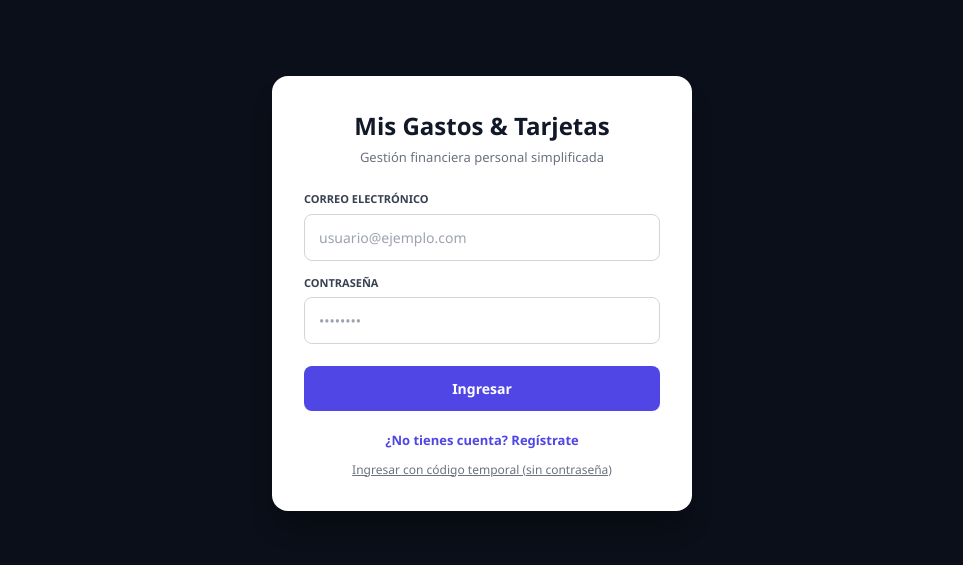
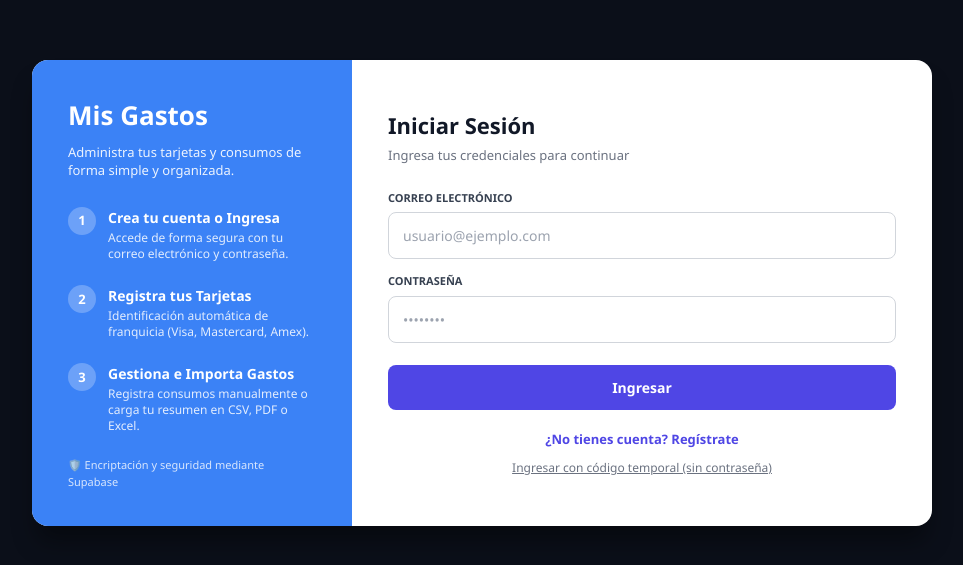
Before and after one commit to juanmatiassarmiento-bit/Gastos, a React (Vite) app: page / in a window 1280 px wide. Shown: the part 107-672 px from the top of the page, without its empty margins (158-1121 px from the left). Built offline with nearby package versions, Linux system fonts and the light colour scheme.

Commit message:
agregar de nuevo el color de interfaz previa

```diff
--- a/src/App.jsx
+++ b/src/App.jsx
@@ -57,12 +57,10 @@ export default function App() {
   // INICIALIZACIÓN Y LISTENERS DE SUPABASE
   // ------------------------------------------
   useEffect(() => {
-    // Obtener sesión inicial
     supabase.auth.getSession().then(({ data: { session } }) => {
       setSession(session);
     });
 
-    // Escuchar cambios de estado de autenticación
     const { data: { subscription } } = supabase.auth.onAuthStateChange((event, session) => {
       setSession(session);
       if (event === 'PASSWORD_RECOVERY') {
@@ -73,7 +71,6 @@ export default function App() {
     return () => subscription.unsubscribe();
   }, []);
 
-  // Cargar datos cuando se inicia sesión
   useEffect(() => {
     if (session?.user) {
       fetchCards();
@@ -81,14 +78,12 @@ export default function App() {
     }
   }, [session]);
 
-  // Actualizar tarjeta por defecto seleccionada en formulario de consumo
   useEffect(() => {
     if (cards.length > 0 && !manualCardId) {
       setManualCardId(cards[0].id);
     }
   }, [cards, manualCardId]);
 
-  // Manejo del stream de video para la cámara
   useEffect(() => {
     let stream = null;
     if (cameraOpen && cameraVideoRef.current) {
@@ -215,7 +210,7 @@ export default function App() {
   };
 
   // ------------------------------------------
-  // MANEJO DE TARJETAS
+  // MANEJO DE TARJETAS Y GASTOS
   // ------------------------------------------
   const detectBrand = (number) => {
     const clean = number.replace(/\D/g, '');
@@ -322,9 +317,6 @@ export default function App() {
     }
   };
 
-  // ------------------------------------------
-  // MANEJO DE GASTOS
-  // ------------------------------------------
   const handleAddExpense = async (e) => {
     e.preventDefault();
     if (!description || !amount || !manualCardId) {
@@ -344,7 +336,7 @@ export default function App() {
       const { data, error } = await supabase.from('expenses').insert([newExpense]).select();
       if (error) throw error;
 
-      setExpenses([ ...(data || []), ...expenses ]);
+      setExpenses([...(data || []), ...expenses]);
       setDescription('');
       setAmount('');
     } catch (err) {
@@ -362,9 +354,6 @@ export default function App() {
     }
   };
 
-  // ------------------------------------------
-  // PARSER E IMPORTACIÓN DE RESÚMENES
-  // ------------------------------------------
   const handleImportFile = async (e) => {
     const file = e.target.files[0];
     if (!file) return;
@@ -379,7 +368,6 @@ export default function App() {
       for (let line of lines) {
         if (!line.trim()) continue;
 
-        // Expresión regular para capturar descripción y montos (Formatos CSV/Texto común)
         const match = line.match(/(.*?)[,;\t]+(\$?\s*\d+[\.,]?\d*)/);
         if (match) {
           const desc = match[1].replace(/["']/g, '').trim();
@@ -414,7 +402,6 @@ export default function App() {
     }
   };
 
-  // Cálculos para la vista
   const filteredExpenses = selectedCardId === 'all'
     ? expenses
     : expenses.filter((exp) => exp.card_id === selectedCardId);
@@ -422,15 +409,65 @@ export default function App() {
   const totalSpent = filteredExpenses.reduce((acc, curr) => acc + (Number(curr.amount) || 0), 0);
 
   // ------------------------------------------
-  // VISTA: LOGIN / REGISTRO / RECUPERACIÓN
+  // VISTA: LOGIN / REGISTRO CON BARRA LATERAL
   // ------------------------------------------
   if (!session) {
     return (
-      <div style={{ minHeight: '100vh', background: '#0b0f19', display: 'flex', alignItems: 'center', justifyContent: 'center', padding: '16px', fontFamily: 'Segoe UI, sans-serif' }}>
-        <div style={{ width: '100%', maxWidth: 420, background: '#ffffff', borderRadius: 16, padding: 32, boxShadow: '0 20px 25px -5px rgba(0,0,0,0.3)' }}>
-          <div style={{ textAlign: 'center', marginBottom: 24 }}>
-            <h2 style={{ fontSize: 24, fontWeight: 800, color: '#111827', margin: 0 }}>Mis Gastos & Tarjetas</h2>
-            <p style={{ fontSize: 13, color: '#6b7280', marginTop: 4 }}>Gestión financiera personal simplificada</p>
+      <div style={{ minHeight: '100vh', background: '#0b0f19', display: 'flex', alignItems: 'center', justifyContent: 'center', padding: '20px', fontFamily: 'Segoe UI, sans-serif' }}>
+        <div style={{ display: 'flex', width: '100%', maxWidth: '900px', background: '#ffffff', borderRadius: '16px', overflow: 'hidden', boxShadow: '0 20px 25px -5px rgba(0, 0, 0, 0.4)' }}>
+
+          {/* LATERAL AZUL CON PASOS */}
+          <div style={{ backgroundColor: '#3b82f6', color: '#ffffff', padding: '36px', width: '320px', display: 'flex', flexDirection: 'column', justifyContent: 'space-between', flexShrink: 0 }}>
+            <div>
+              <h2 style={{ margin: 0, fontSize: '26px', fontWeight: 800 }}>Mis Gastos</h2>
+              <p style={{ fontSize: '13px', opacity: 0.9, marginTop: '8px', marginBottom: '28px', lineHeight: 1.4 }}>
+                Administra tus tarjetas y consumos de forma simple y organizada.
+              </p>
+
+              <div style={{ display: 'flex', flexDirection: 'column', gap: '24px' }}>
+                <div style={{ display: 'flex', gap: '12px', alignItems: 'flex-start' }}>
+                  <div style={{ width: '28px', height: '28px', borderRadius: '50%', backgroundColor: 'rgba(255, 255, 255, 0.25)', display: 'flex', justifyContent: 'center', alignItems: 'center', fontWeight: 'bold', fontSize: '13px', flexShrink: 0 }}>1</div>
+                  <div>
+                    <h4 style={{ margin: 0, fontSize: '14px', fontWeight: '700' }}>Crea tu cuenta o Ingresa</h4>
+                    <p style={{ margin: '2px 0 0 0', fontSize: '12px', opacity: 0.85, lineHeight: 1.3 }}>Accede de forma segura con tu correo electrónico y contraseña.</p>
+                  </div>
+                </div>
+
+                <div style={{ display: 'flex', gap: '12px', alignItems: 'flex-start' }}>
+                  <div style={{ width: '28px', height: '28px', borderRadius: '50%', backgroundColor: 'rgba(255, 255, 255, 0.25)', display: 'flex', justifyContent: 'center', alignItems: 'center', fontWeight: 'bold', fontSize: '13px', flexShrink: 0 }}>2</div>
+                  <div>
+                    <h4 style={{ margin: 0, fontSize: '14px', fontWeight: '700' }}>Registra tus Tarjetas</h4>
+                    <p style={{ margin: '2px 0 0 0', fontSize: '12px', opacity: 0.85, lineHeight: 1.3 }}>Identificación automática de franquicia (Visa, Mastercard, Amex).</p>
+                  </div>
+                </div>
+
+                <div style={{ display: 'flex', gap: '12px', alignItems: 'flex-start' }}>
+                  <div style={{ width: '28px', height: '28px', borderRadius: '50%', backgroundColor: 'rgba(255, 255, 255, 0.25)', display: 'flex', justifyContent: 'center', alignItems: 'center', fontWeight: 'bold', fontSize: '13px', flexShrink: 0 }}>3</div>
+                  <div>
+                    <h4 style={{ margin: 0, fontSize: '14px', fontWeight: '700' }}>Gestiona e Importa Gastos</h4>
+                    <p style={{ margin: '2px 0 0 0', fontSize: '12px', opacity: 0.85, lineHeight: 1.3 }}>Registra consumos manualmente o carga tu resumen en CSV, PDF o Excel.</p>
+                  </div>
+                </div>
+              </div>
+            </div>
+
+            <div style={{ fontSize: '11px', opacity: 0.8, marginTop: '24px' }}>
+              🛡️ Encriptación y seguridad mediante Supabase
+            </div>
+          </div>
+
+          {/* FORMULARIO DE AUTENTICACIÓN */}
+          <div style={{ flex: 1, padding: '36px', display: 'flex', flexDirection: 'column', justifyContent: 'center' }}>
+            <div style={{ marginBottom: 24 }}>
+              <h3 style={{ fontSize: 22, fontWeight: 800, color: '#111827', margin: 0 }}>
+                {authMode === 'login' && 'Iniciar Sesión'}
+                {authMode === 'signup' && 'Crear Cuenta'}
+                {authMode === 'reset' && 'Recuperar Contraseña'}
+                {authMode === 'otp' && 'Acceso por Código'}
+              </h3>
+              <p style={{ fontSize: 13, color: '#6b7280', marginTop: 4 }}>
+                Ingresa tus credenciales para continuar
+              </p>
             </div>
 
             {authMessage && (
@@ -493,7 +530,6 @@ export default function App() {
               </button>
             </form>
 
-          {/* Botones de navegación de modos */}
             <div style={{ marginTop: 20, display: 'flex', flexDirection: 'column', gap: 10, alignment: 'center', fontSize: 13, textAlign: 'center' }}>
               {authMode !== 'login' && (
                 <button
@@ -525,6 +561,8 @@ export default function App() {
                 </button>
               )}
             </div>
+          </div>
+
         </div>
       </div>
     );
@@ -589,7 +627,7 @@ export default function App() {
         </button>
       </header>
 
-      {/* Modal Cámara de Verificación */}
+      {/* Modal Cámara */}
       {cameraOpen && (
         <div style={{ position: 'fixed', top: 0, left: 0, right: 0, bottom: 0, background: 'rgba(0,0,0,0.8)', zIndex: 100, display: 'flex', alignItems: 'center', justifyContent: 'center', padding: 16 }}>
           <div style={{ background: '#fff', padding: 24, borderRadius: 16, maxWidth: 480, width: '100%', textAlign: 'center' }}>
@@ -690,7 +728,7 @@ export default function App() {
           </div>
         </section>
 
-        {/* SECCIÓN 2: FORMULARIO NUEVA TARJETA & GASTO MANUAL */}
+        {/* SECCIÓN 2: FORMULARIOS */}
         <div style={{ display: 'grid', gridTemplateColumns: 'repeat(auto-fit, minmax(320px, 1fr))', gap: 24 }}>
 
           {/* Registrar Tarjeta */}
@@ -707,7 +745,7 @@ export default function App() {
               <div style={{ display: 'flex', gap: 8 }}>
                 <input
                   type="text"
-                  placeholder="Número de Tarjeta (16 dígitos)"
+                  placeholder="Número de Tarjeta (12345678...)"
                   value={cardNumber}
                   onChange={handleCardNumberChange}
                   style={{ flex: 1, padding: '10px', borderRadius: 6, border: '1px solid #d1d5db', fontSize: 13 }}
@@ -719,7 +757,7 @@ export default function App() {
               <div style={{ display: 'flex', gap: 8 }}>
                 <input
                   type="text"
-                  placeholder="MM/AA"
+                  placeholder="MM/AA (ej: 07/08)"
                   value={expDate}
                   onChange={handleExpDateChange}
                   style={{ width: '50%', padding: '10px', borderRadius: 6, border: '1px solid #d1d5db', fontSize: 13 }}
@@ -734,8 +772,7 @@ export default function App() {
                 />
               </div>
 
-              {/* Botones de Verificación Requerida */}
-              <div style={{ marginTop: 4 }}>
+              <div>
                 <label style={{ fontSize: 11, fontWeight: 700, color: '#4b5563', display: 'block', marginBottom: 6 }}>
                   VERIFICACIÓN OBLIGATORIA:
                 </label>
@@ -766,7 +803,7 @@ export default function App() {
             </form>
           </section>
 
-          {/* Cargar Gasto Manual */}
+          {/* Cargar Consumo Manual */}
           <section style={{ background: '#ffffff', padding: 20, borderRadius: 12, boxShadow: '0 1px 3px rgba(0,0,0,0.1)' }}>
             <h3 style={{ fontSize: 16, fontWeight: 700, marginTop: 0, marginBottom: 16 }}>Cargar Consumo Manual</h3>
             <form onSubmit={handleAddExpense} style={{ display: 'flex', flexDirection: 'column', gap: 12 }}>
@@ -794,7 +831,7 @@ export default function App() {
                 <option value="Alimentación">Alimentación</option>
                 <option value="Servicios">Servicios</option>
                 <option value="Entretenimiento">Entretenimiento</option>
-                <option value="Tecnología">Tecnología</option>
+                <option value="Transporte">Transporte</option>
               </select>
               <select
                 value={manualCardId}
@@ -809,87 +846,62 @@ export default function App() {
               </select>
               <button
                 type="submit"
-                disabled={cards.length === 0}
-                style={{ padding: '10px', background: cards.length === 0 ? '#9ca3af' : '#4f46e5', color: '#fff', border: 'none', borderRadius: 6, fontWeight: 600, cursor: cards.length === 0 ? 'not-allowed' : 'pointer' }}
+                style={{ padding: '10px', background: '#4f46e5', color: '#fff', border: 'none', borderRadius: 6, fontWeight: 600, cursor: 'pointer', marginTop: 8 }}
               >
-                {cards.length === 0 ? 'Agrega una tarjeta primero' : 'Agregar Consumo'}
+                Agregar Consumo
               </button>
             </form>
           </section>
+
         </div>
 
-        {/* SECCIÓN 3: IMPORTACIÓN DE ARCHIVOS & TABLA DE MOVIMIENTOS */}
+        {/* SECCIÓN 3: TABLA DE GASTOS E IMPORTACIÓN */}
         <section style={{ background: '#ffffff', padding: 20, borderRadius: 12, boxShadow: '0 1px 3px rgba(0,0,0,0.1)' }}>
-          <div style={{ display: 'flex', justifyContent: 'space-between', alignItems: 'center', marginBottom: 16, flexWrap: 'wrap', gap: 12 }}>
-            <h3 style={{ fontSize: 16, fontWeight: 700, margin: 0 }}>Historial de Consumos</h3>
-
-            {/* Input para importar resúmenes */}
+          <div style={{ display: 'flex', justifyContent: 'space-between', alignItems: 'center', marginBottom: 16 }}>
+            <h3 style={{ fontSize: 16, fontWeight: 700, margin: 0 }}>Listado de Consumos</h3>
             <div>
-              <label
-                htmlFor="file-import"
-                style={{ padding: '8px 14px', background: importing ? '#9ca3af' : '#3b82f6', color: '#fff', borderRadius: 6, fontSize: 12, fontWeight: 600, cursor: importing ? 'wait' : 'pointer', display: 'inline-block' }}
-              >
-                {importing ? 'Procesando Archivo...' : '📁 Importar Resumen (PDF, CSV, Excel, JSON)'}
+              <label style={{ padding: '8px 12px', background: '#f3f4f6', border: '1px solid #d1d5db', borderRadius: 6, fontSize: 12, fontWeight: 600, cursor: 'pointer', color: '#374151' }}>
+                {importing ? 'Procesando...' : '📁 Importar Resumen (CSV/Texto)'}
+                <input type="file" accept=".csv,.txt" onChange={handleImportFile} disabled={importing} style={{ display: 'none' }} />
               </label>
-              <input
-                id="file-import"
-                type="file"
-                accept=".csv, .txt, .tsv, .xls, .xlsx, .json, .pdf"
-                onChange={handleImportFile}
-                disabled={importing}
-                style={{ display: 'none' }}
-              />
             </div>
           </div>
 
-          {/* Listado / Tabla de Gastos */}
           <div style={{ overflowX: 'auto' }}>
             <table style={{ width: '100%', borderCollapse: 'collapse', textAlign: 'left', fontSize: 13 }}>
               <thead>
-                <tr style={{ background: '#f9fafb', borderBottom: '2px solid #e5e7eb', color: '#4b5563' }}>
-                  <th style={{ padding: '10px 12px' }}>Descripción</th>
-                  <th style={{ padding: '10px 12px' }}>Categoría</th>
-                  <th style={{ padding: '10px 12px' }}>Tarjeta</th>
-                  <th style={{ padding: '10px 12px', textAlign: 'right' }}>Monto</th>
-                  <th style={{ padding: '10px 12px', textAlign: 'center' }}>Acción</th>
+                <tr style={{ borderBottom: '2px solid #e5e7eb', color: '#6b7280' }}>
+                  <th style={{ padding: '10px' }}>Descripción</th>
+                  <th style={{ padding: '10px' }}>Categoría</th>
+                  <th style={{ padding: '10px' }}>Monto</th>
+                  <th style={{ padding: '10px', textAlign: 'right' }}>Acción</th>
                 </tr>
               </thead>
               <tbody>
                 {filteredExpenses.length === 0 ? (
                   <tr>
-                    <td colSpan={5} style={{ padding: 24, textAlign: 'center', color: '#9ca3af' }}>
-                      No se registraron movimientos para la tarjeta seleccionada.
+                    <td colSpan={4} style={{ textAlign: 'center', padding: '20px', color: '#9ca3af' }}>
+                      No hay consumos registrados para la selección actual.
                     </td>
                   </tr>
                 ) : (
-                  filteredExpenses.map((exp) => {
-                    const card = cards.find((c) => c.id === exp.card_id);
-                    return (
+                  filteredExpenses.map((exp) => (
                     <tr key={exp.id} style={{ borderBottom: '1px solid #f3f4f6' }}>
-                        <td style={{ padding: '10px 12px', fontWeight: 500 }}>{exp.description}</td>
-                        <td style={{ padding: '10px 12px' }}>
-                          <span style={{ background: '#f3f4f6', padding: '2px 8px', borderRadius: 4, fontSize: 11, color: '#374151' }}>
-                            {exp.category}
-                          </span>
-                        </td>
-                        <td style={{ padding: '10px 12px', color: '#6b7280' }}>
-                          {card ? `${card.brand} (•••• ${card.last_digits})` : 'General / Desconocida'}
-                        </td>
-                        <td style={{ padding: '10px 12px', textAlign: 'right', fontWeight: 700, color: '#111827' }}>
+                      <td style={{ padding: '10px', fontWeight: 600 }}>{exp.description}</td>
+                      <td style={{ padding: '10px', color: '#6b7280' }}>{exp.category}</td>
+                      <td style={{ padding: '10px', fontWeight: 700, color: '#10b981' }}>
                         ${Number(exp.amount).toLocaleString('es-AR', { minimumFractionDigits: 2 })}
                       </td>
-                        <td style={{ padding: '10px 12px', textAlign: 'center' }}>
+                      <td style={{ padding: '10px', textAlign: 'right' }}>
                         <button
                           onClick={() => handleDeleteExpense(exp.id)}
-                            style={{ background: 'none', border: 'none', color: '#ef4444', cursor: 'pointer', fontSize: 14 }}
-                            title="Eliminar gasto"
+                          style={{ background: '#fef2f2', color: '#dc2626', border: 'none', padding: '4px 8px', borderRadius: 4, cursor: 'pointer', fontSize: 12 }}
                         >
-                            🗑️
+                          Eliminar
                         </button>
                       </td>
                     </tr>
-                    );
-                  })
+                  ))
                 )}
               </tbody>
             </table>
```
Lines whose indentation alone changed are shown as unchanged.
